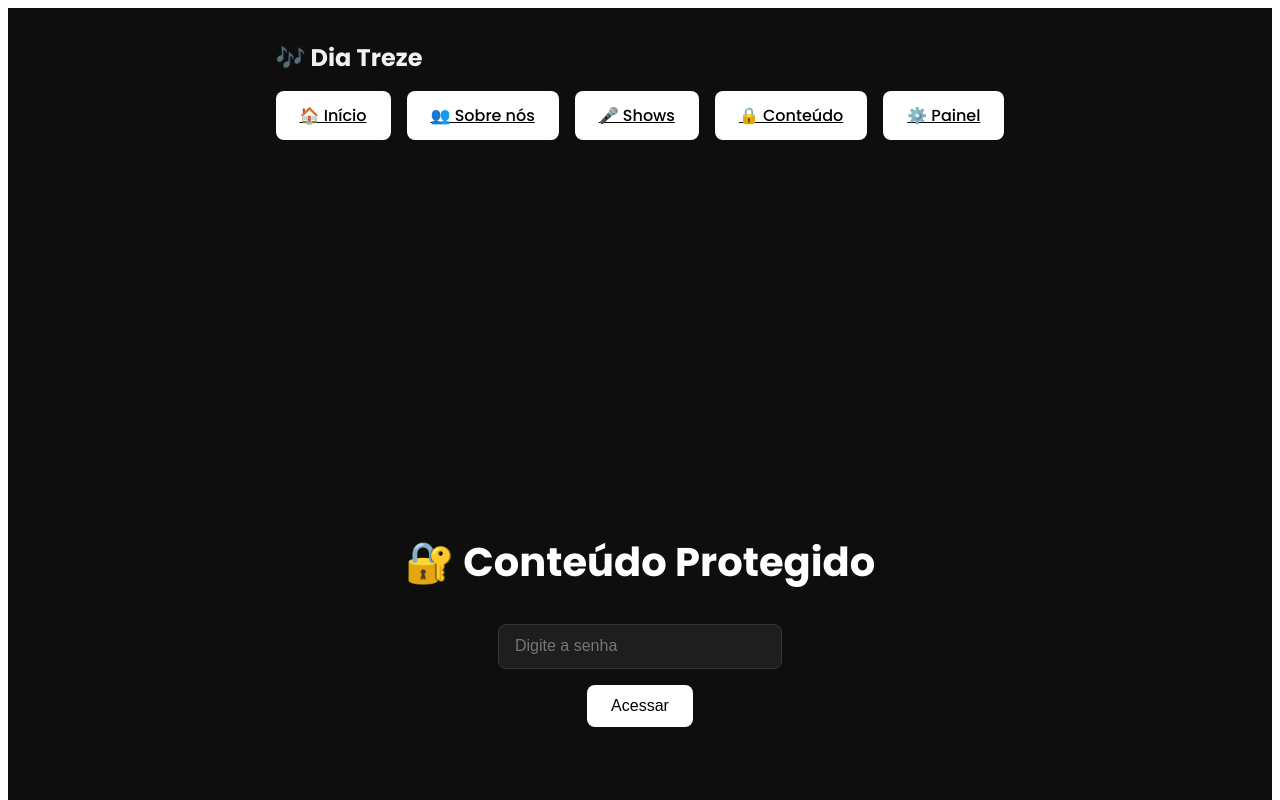
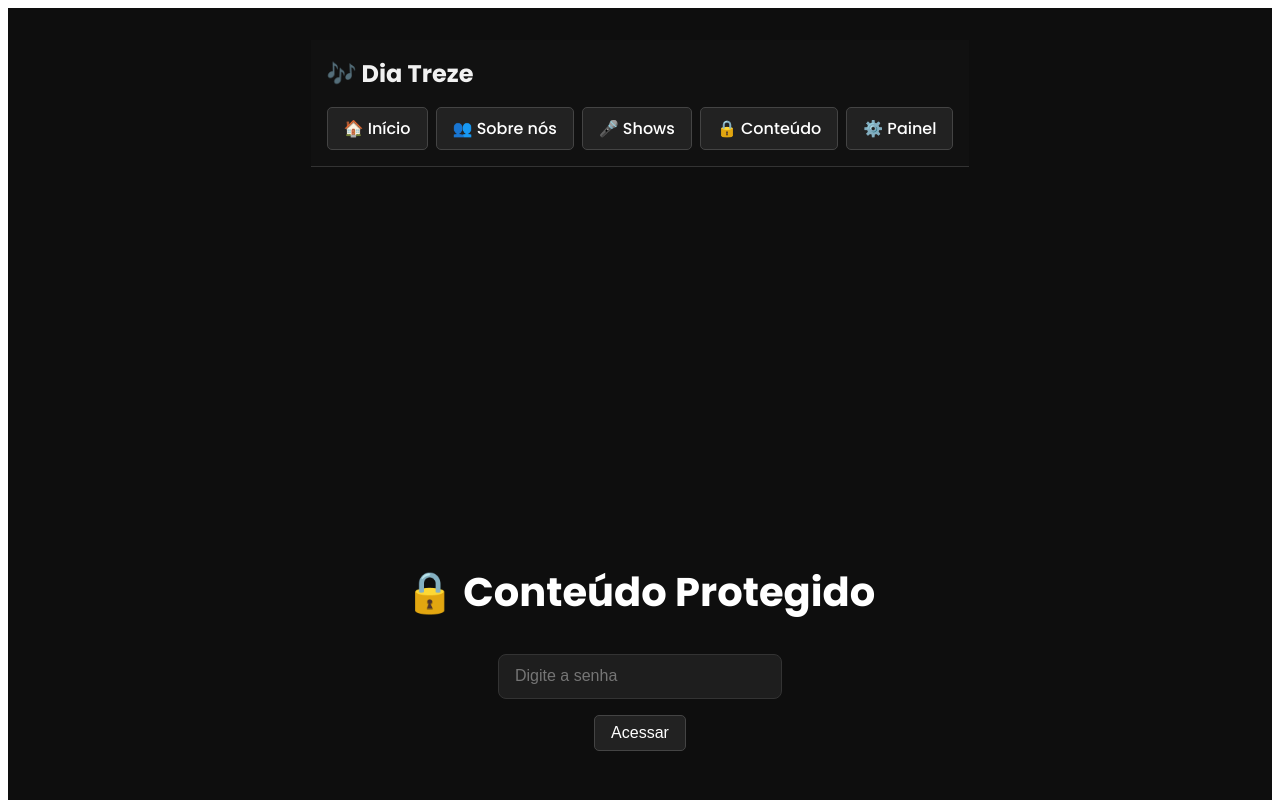
Before and after one commit to diatrezegit/diatrezewebsite, a Next.js app: page /pass in a window 1280 px wide. Shown: the top 800 px of the page. Built offline with nearby package versions, Linux system fonts and the light colour scheme; no server answers; the database is empty.

Commit message:
Correção de bugs, adiciona bate-papo

```diff
--- a/components/Layout.js
+++ b/components/Layout.js
@@ -1,27 +1,15 @@
 import Link from 'next/link';
-import { useState, useEffect } from 'react';
 import styles from '../styles/Home.module.css';
 
 export default function Layout({ children }) {
-  const [menuAberto, setMenuAberto] = useState(false);
-
-  // Fecha o menu ao trocar de rota
-  useEffect(() => {
-    const fecharMenu = () => setMenuAberto(false);
-    window.addEventListener('resize', fecharMenu);
-    return () => window.removeEventListener('resize', fecharMenu);
-  }, []);
-
   return (
     <div className={styles.container}>
       <nav className={styles.navbar}>
         <div className={styles.navHeader}>
           <div className={styles.logo}>🎶 Dia Treze</div>
-          <button className={styles.hamburguer} onClick={() => setMenuAberto(!menuAberto)}>
-            ☰
-          </button>
         </div>
-        <div className={`${styles.links} ${menuAberto ? styles.linksAberto : ''}`}>
+
+        <div className={styles.links}>
           <Link href="/" className={styles.botao}>🏠 Início</Link>
           <Link href="/about" className={styles.botao}>👥 Sobre nós</Link>
           <Link href="/shows" className={styles.botao}>🎤 Shows</Link>
--- a/pages/pass.js
+++ b/pages/pass.js
@@ -34,7 +34,7 @@ export default function Pass() {
     <div className={styles.container}>
       {!acesso ? (
         <div className={styles.formulario}>
-          <h1 className={styles.titulo}>🔐 Conteúdo Protegido</h1>
+          <h1 className={styles.titulo}>🔒 Conteúdo Protegido</h1>
           <input
             className={styles.input}
             type="password"
--- a/styles/Home.module.css
+++ b/styles/Home.module.css
@@ -142,3 +142,36 @@
     margin-bottom: 1rem;
   }
 }
+.navbar {
+  background-color: #111;
+  padding: 1rem;
+  border-bottom: 1px solid #333;
+}
+
+.navHeader {
+  display: flex;
+  justify-content: space-between;
+  align-items: center;
+}
+
+.links {
+  display: flex;
+  flex-wrap: wrap;
+  gap: 0.5rem;
+  margin-top: 1rem;
+  flex-direction: row; /* Força horizontal sempre */
+}
+
+.botao {
+  padding: 0.5rem 1rem;
+  background-color: #222;
+  border: 1px solid #444;
+  color: white;
+  text-decoration: none;
+  border-radius: 5px;
+  transition: background 0.2s;
+}
+
+.botao:hover {
+  background-color: #333;
+}
```
Also changed, not shown: pages/panel.js (+71 -28 lines).
